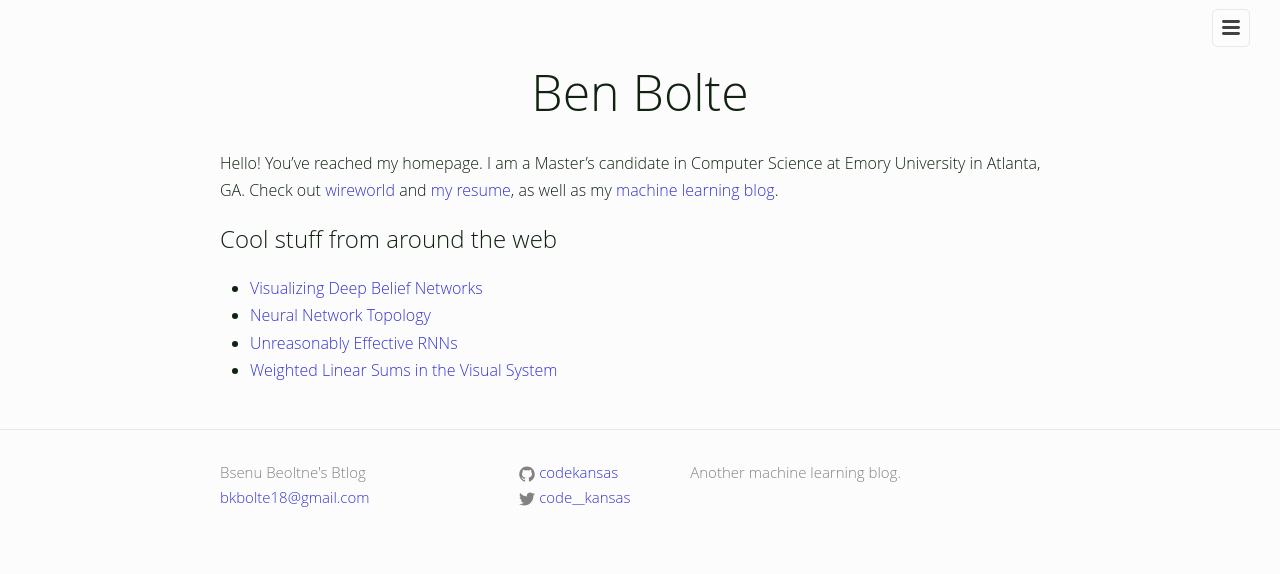
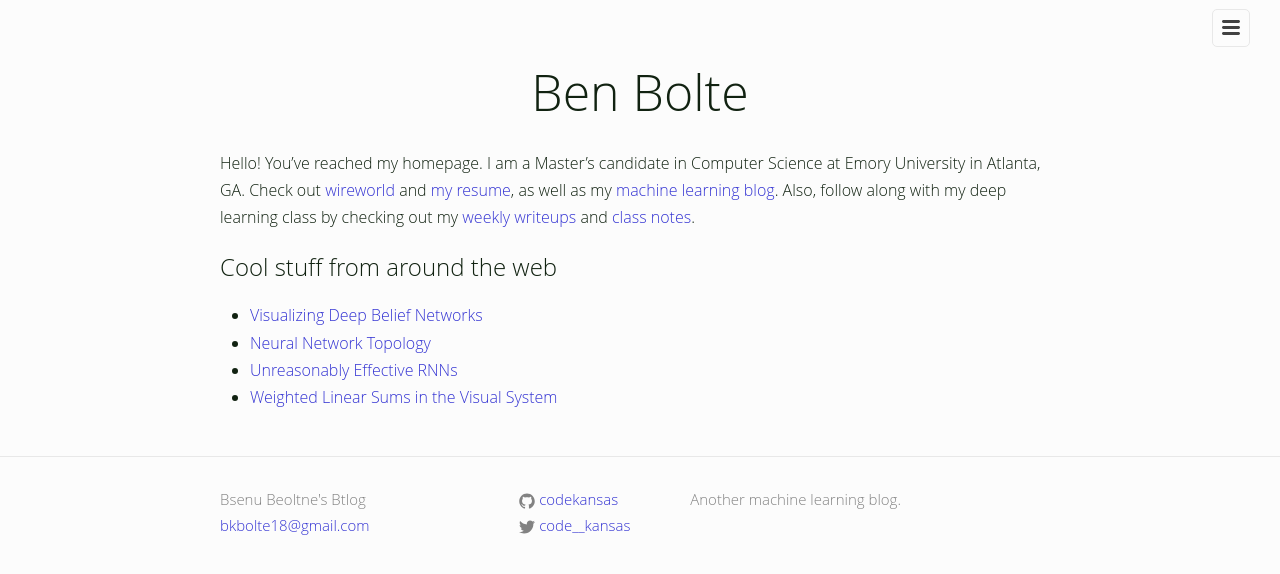
Before and after one commit to codekansas/codekansas.github.io, a Jekyll site: the page built from index.md, in a window 1280 px wide. Shown: the top 574 px of the page. Built offline with Jekyll 4.4.1, drawn with Linux system fonts in a browser that asks for light colours.

Commit message:
added deep learning notes links

```diff
--- a/index.md
+++ b/index.md
@@ -4,7 +4,7 @@ layout: default
 
 <h1 style="text-align: center; width: 100%; font-size: 50px;">Ben Bolte</h1>
 
-Hello! You've reached my homepage. I am a Master's candidate in Computer Science at Emory University in Atlanta, GA. Check out <a href="/resources/misc/wireworld.html" target="_blank">wireworld</a> and <a href="/resume" target="_blank">my resume</a>, as well as my <a href="/ml">machine learning blog</a>.
+Hello! You've reached my homepage. I am a Master's candidate in Computer Science at Emory University in Atlanta, GA. Check out <a href="/resources/misc/wireworld.html" target="_blank">wireworld</a> and <a href="/resume" target="_blank">my resume</a>, as well as my <a href="/ml">machine learning blog</a>. Also, follow along with my deep learning class by checking out my <a href="https://docs.google.com/document/d/1MButDhERC9JEytOe6DdtsYUYN-CbbXoJWS0R0_9v7Lc/edit?usp=sharing">weekly writeups</a> and <a href="https://docs.google.com/document/d/1ac4tRDh1SmDv3AdqwnIyVf8rtdGlLH3TLlEDX5LD-ow/edit?usp=sharing">class notes</a>.
 
 ## Cool stuff from around the web
  - [Visualizing Deep Belief Networks](https://www.cs.toronto.edu/~hinton/adi/index.htm)
```
